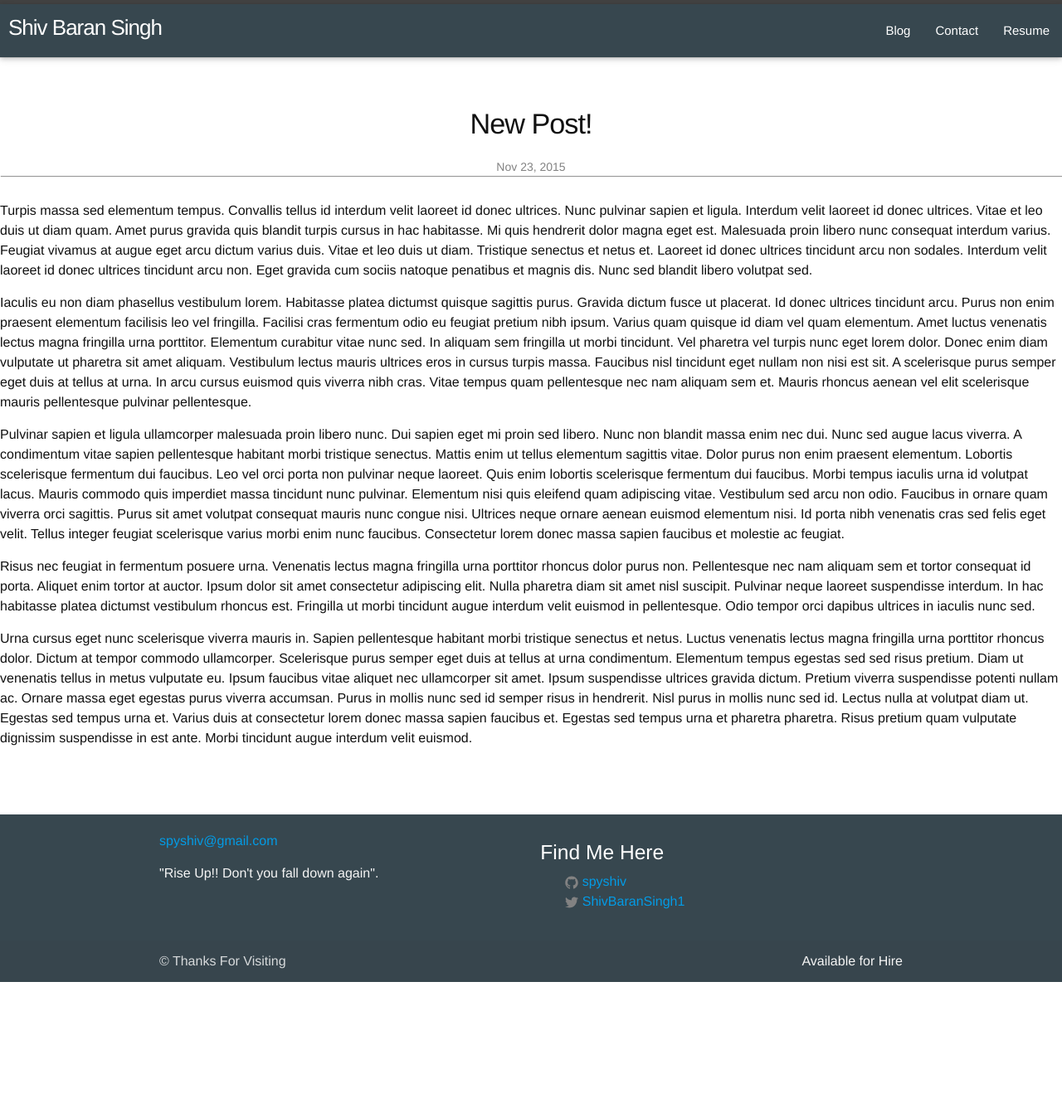
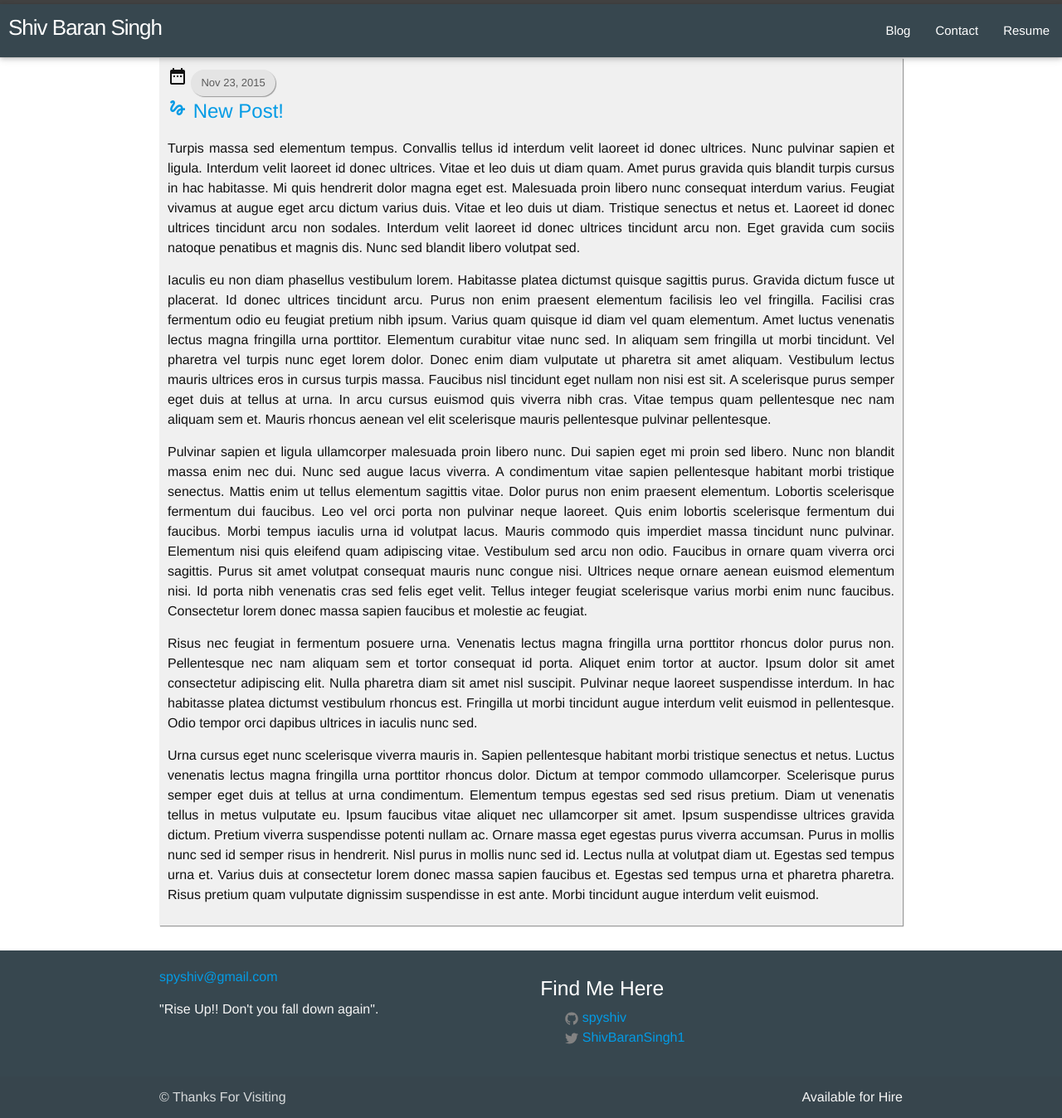
Before and after one commit to spyshiv/portfolio, a Jekyll site: the page built from _posts/2015-11-24-new-post.html, in a window 1280 px wide. Shown: the whole page at 83% size. Built offline with Jekyll 4.4.1, drawn with Linux system fonts in a browser that asks for light colours; before the commit the page ends 1184 px from its top, so only the background shows below that.

Commit message:
single post page is changed

```diff
--- a/_layouts/default.html
+++ b/_layouts/default.html
@@ -7,7 +7,7 @@
 
     {% include header.html %}
 
-    <div class="page-content">
+    <div class="container">
       <div class="wrapper">
         {{ content }}
       </div>
--- a/_layouts/page.html
+++ b/_layouts/page.html
@@ -7,7 +7,7 @@ layout: default
     <h1 class="post-title">{{ page.title }}</h1>
   </header>
 
-  <div class="post-content">
+  <div class="">
     {{ content }}
   </div>
 
--- a/_layouts/post.html
+++ b/_layouts/post.html
@@ -1,15 +1,12 @@
 ---
 layout: default
 ---
-<article class="post" itemscope itemtype="http://schema.org/BlogPosting">
+<ul class="post-list">
+     <li>
+        <i class="material-icons">date_range</i>
+        <span class="post-meta chip">{{ page.date | date: "%b %-d, %Y" }}</span>
+          <a class="post-link" ><i class="material-icons">gesture</i>&nbsp;{{ page.title }}</a>
+        <p>{{ content }}</p>
+      </li>
 
-  <header class="post-header">
-    <h1 class="post-title" itemprop="name headline">{{ page.title }}</h1>
-    <p class="post-meta"><time datetime="{{ page.date | date_to_xmlschema }}" itemprop="datePublished">{{ page.date | date: "%b %-d, %Y" }}</time>{% if page.author %} • <span itemprop="author" itemscope itemtype="http://schema.org/Person"><span itemprop="name">{{ page.author }}</span></span>{% endif %}</p>
-  </header>
-
-  <div class="post-content" itemprop="articleBody">
-    {{ content }}
-  </div>
-
-</article>
+   </ul>
--- a/blog.html
+++ b/blog.html
@@ -3,7 +3,7 @@ layout: page
 title: Blog
 permalink: /blog/
 ---
-<div class="container">
+
 <div class="home">
 
   <div class="row">
@@ -47,5 +47,3 @@ permalink: /blog/
     </ul>
   </li>
 {% endfor %} -->
-
-</div>
--- a/index.html
+++ b/index.html
@@ -1,7 +1,7 @@
 ---
 layout: default
 ---
-<div class="container">
+
 
 <div>
     <h5><span id="hofhi">Hi,</span></h5>
@@ -30,4 +30,3 @@ layout: default
 {% endfor %}
    </ul>
 </div>
-</div>
```
